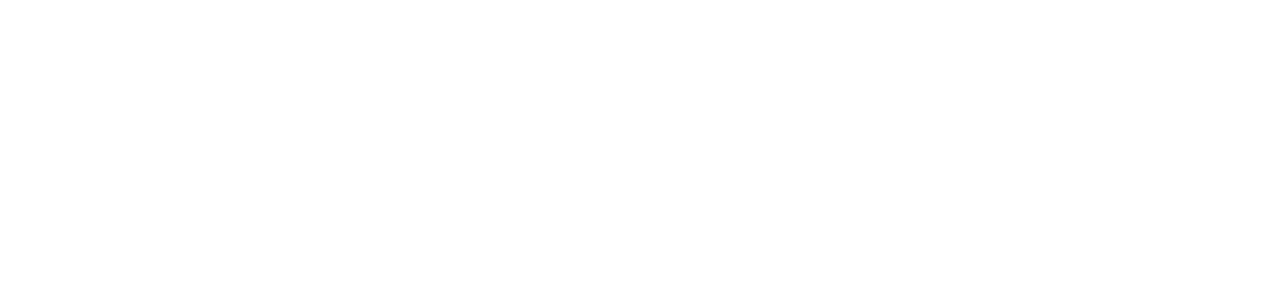
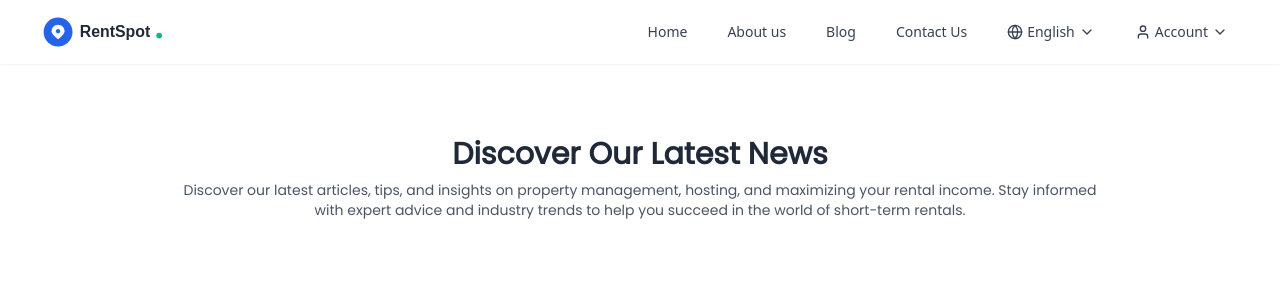
Before and after one commit to st-eve-code/RealEstate, a React (Vite) app: page /blog in a window 1280 px wide. Before the commit this address had no page. Shown: the top 300 px of the page. Built offline with nearby package versions, Linux system fonts and the light colour scheme.

Commit message:
push changes

```diff
--- a/src/App.jsx
+++ b/src/App.jsx
@@ -5,6 +5,7 @@
 import Login from './pages/Login';
 import AboutPage from './pages/About_us';
 import OtpVerificationMethod from './pages/ForgotPassword';
+import Blog from './pages/Blog/Blog';
 import Reset_password from './pages/Reset_password';
 import Client_data from './pages/Client_data';
 import HostSpace from './pages/HostSpace';
@@ -19,6 +20,7 @@
       <Routes>
         <Route path="/" element={<Home/>}/>
         <Route path="/about" element={<AboutPage/>} />
+        <Route path='/blog' element={<Blog/>} />
         <Route path="/signup" element={<Signup/>} />
         <Route path="/clientdata" element={<Client_data/>}/>
         <Route path="/login" element={<Login/>} />
--- a/src/components/Navbar.jsx
+++ b/src/components/Navbar.jsx
@@ -50,8 +50,9 @@
 
     // Navigation data
     const servicesLinks = [
-        { name: 'Cite Cleaning', link: '/services/management' },
-        { name: 'Pickups', link: '/services/valuation' },
+        { name: 'Cite Cleaning', link: '/services/cite-cleaning' },
+        { name: 'Pickups / Deliveries', link: '/services/pickups-deliveries' },
+        { name: 'Laundry Services', link: '/services/laundry' },
     ];
 
     const accountLinks = [
--- a/src/components/PropertiesTable.jsx
+++ b/src/components/PropertiesTable.jsx
@@ -1,5 +1,5 @@
 import React, { useState, useEffect } from 'react';
-import { supabase } from '../lib/supabase';
+import { supabase } from '../lib/supabaseClient';
 import {
   Search,
   Filter,
--- a/src/pages/About_us.jsx
+++ b/src/pages/About_us.jsx
@@ -1,5 +1,6 @@
-import React from 'react';
+import React, { use } from 'react';
 import Navbar from '../components/Navbar';
+import { useNavigate } from 'react-router-dom';
 import Footer from './Footer';
 import {
   Building2, Home, Target, Users, Star, Award,
@@ -175,6 +176,7 @@
     }
   ];
 
+  const navigate = useNavigate();
   return (
     <div className="min-h-screen bg-white">
       {/* Navbar section */}
@@ -225,17 +227,17 @@
 
           {/* CTA Buttons */}
           <div className="flex flex-col sm:flex-row items-center justify-center gap-4 mb-16">
-            <button
+            <button onClick={()=>navigate('/signup')}
               className="group bg-gradient-to-r from-blue-500 to-cyan-500 text-white px-8 py-4 rounded-xl font-semibold hover:from-blue-600 hover:to-cyan-600 transition-all duration-300 flex items-center gap-3 shadow-lg transform hover:scale-105"
             >
-              <span>Browse Properties</span>
+              <span>Start Browsing</span>
               <ArrowRight className="w-5 h-5 group-hover:translate-x-1 transition-transform" />
             </button>
 
-            <button
+            <button onClick={()=>navigate('/contact')}
               className="border-2 border-blue-400 text-blue-300 px-8 py-4 rounded-xl font-semibold hover:bg-blue-400 hover:text-slate-900 transition-all duration-300 backdrop-blur-sm"
             >
-              List Your Property
+              Support Us
             </button>
           </div>
 
@@ -438,10 +440,10 @@
             Your dream home is just a click away—no agents, no fees!
           </p>
           <div className="flex flex-col sm:flex-row gap-4 justify-center">
-            <button className="bg-white text-blue-900 px-8 py-4 rounded-xl font-semibold hover:bg-blue-50 transition-all duration-300 shadow-lg transform hover:scale-105">
+            <button onClick={()=>navigate('/signup')} className="bg-white text-blue-900 px-8 py-4 rounded-xl font-semibold hover:bg-blue-50 transition-all duration-300 shadow-lg transform hover:scale-105">
               Get Started Now
             </button>
-            <button className="border-2 border-white px-8 py-4 rounded-xl font-semibold hover:bg-white hover:text-blue-900 transition-all duration-300">
+            <button onClick={()=>navigate('/contact')} className="border-2 border-white px-8 py-4 rounded-xl font-semibold hover:bg-white hover:text-blue-900 transition-all duration-300">
               Learn More
             </button>
           </div>
--- /dev/null
+++ b/src/pages/Blog/Blog.jsx
@@ -0,0 +1,27 @@
+import React from 'react';
+import Nav_bar from '../../components/Navbar';
+import '../../App.css';
+
+function Blog() {
+  return (
+    <section className='mx-auto bg-white'>
+        <Nav_bar/>
+        <section className='max-w-7xl mx-auto px-3 md:p-6'>
+          <h1 className='font-Poppins font-bold text-3xl text-center text-gray-800 mt-4 lg:mt-10 py-2'>Discover Our Latest News</h1>
+            <h2 className='font-Poppins font-medium text-sm flex-wrap flex md:max-w-[58rem] mx-auto text-center text-gray-600'>
+              Discover our latest articles, tips, and insights on property management, hosting,
+              and maximizing your rental income. Stay informed with expert advice and industry trends
+              to help you succeed in the world of short-term rentals.
+            </h2>
+            <article>
+              <section>
+                {/* section for adverts if any */}
+
+              </section>
+            </article>
+        </section>
+    </section>
+  )
+}
+
+export default Blog
```
